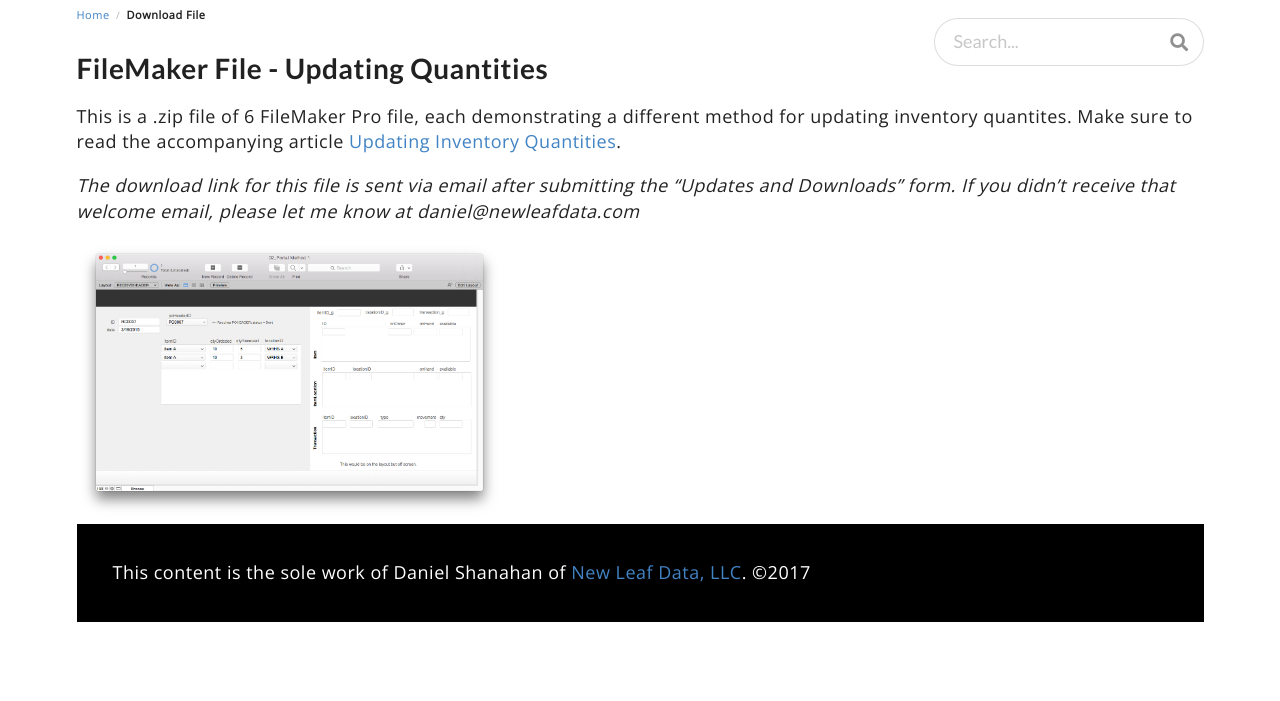
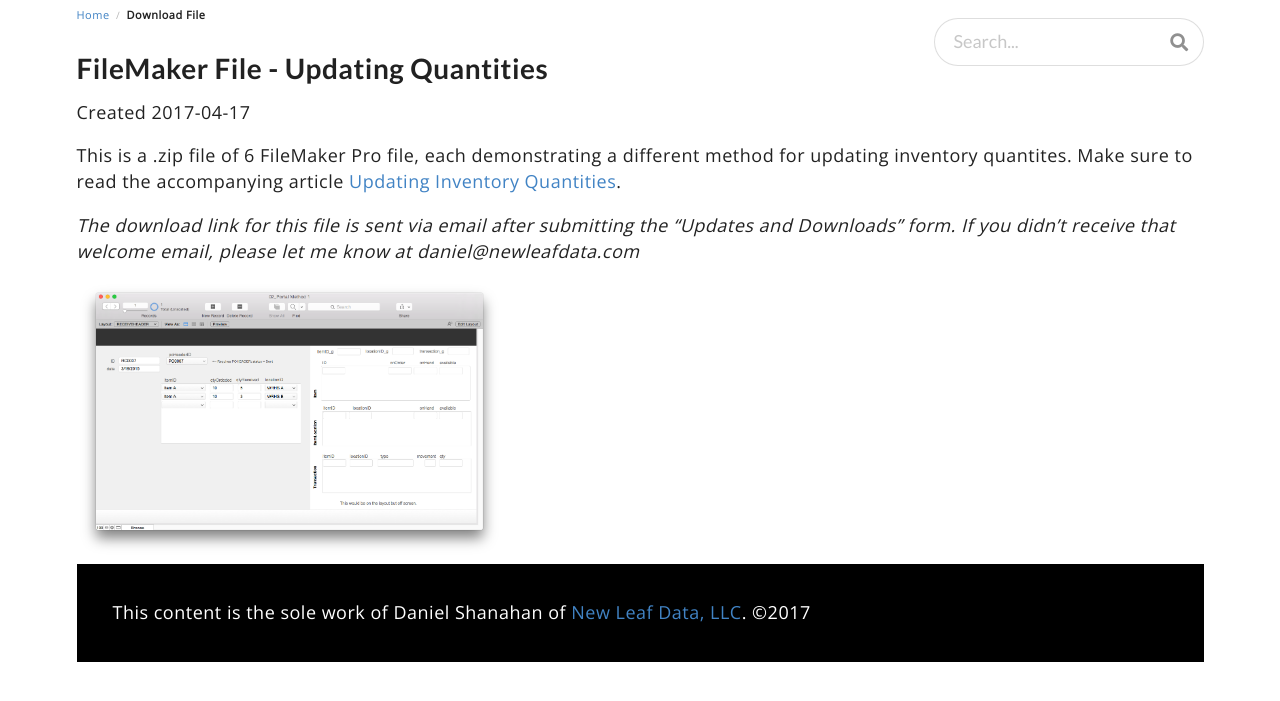
Before and after one commit to danielshanahan/FileMakerInventoryResources, a Jekyll site: the page built from _files/004-UpdatingInventoryQuantities.md, in a window 1280 px wide. Shown: the top 701 px of the page. Built offline with Jekyll 4.4.1, drawn with Linux system fonts in a browser that asks for light colours; nearby versions of some CDN libraries.

Commit message:
Update 004-UpdatingInventoryQuantities.md

```diff
--- a/_files/004-UpdatingInventoryQuantities.md
+++ b/_files/004-UpdatingInventoryQuantities.md
@@ -5,6 +5,7 @@
 description: A zip file of 6 FileMaker Pro files that demonstrate various methods for updating inventory quantities.
 permalink: /Download_UpdatingQuantities.html
 formid: 70245354045
+created: Created 2017-04-17
 ---
 This is a .zip file of 6 FileMaker Pro file, each demonstrating a different method for updating inventory quantites.  Make sure to read the accompanying article [Updating Inventory Quantities](Updating-Inventory.html).
 
```
